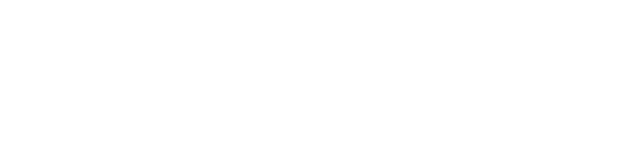
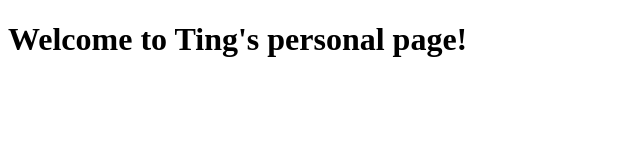
Before and after one commit to twang1225/Personal-Site, a plain HTML site: page index.html in a window 1280 px wide. Shown: the whole page, without its empty margins (0-640 px from the left). Drawn offline with Linux system fonts and the light colour scheme.

Commit message:
add test h1 element

```diff
--- a/index.html
+++ b/index.html
@@ -7,6 +7,7 @@
 </head>
 
 <body>
+  <h1>Welcome to Ting's personal page!</h1>
 </body>
 
 
```
